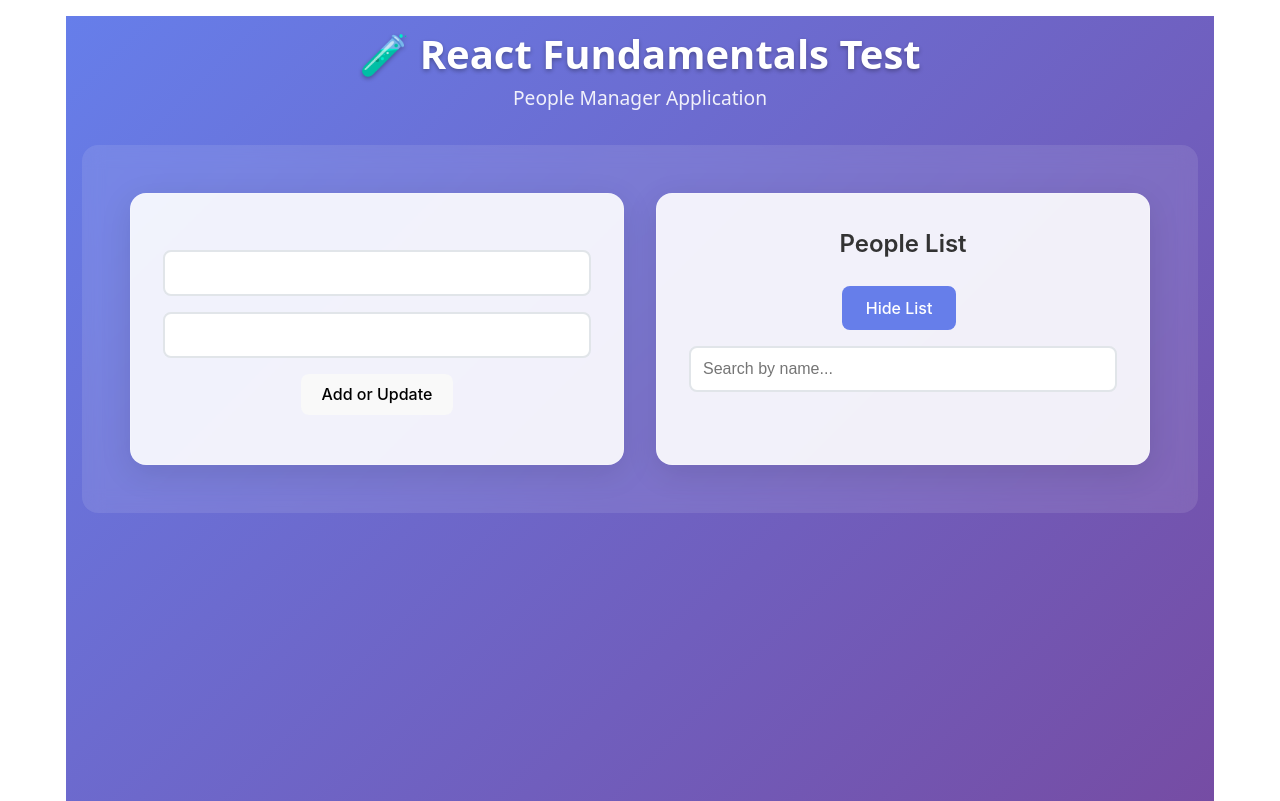
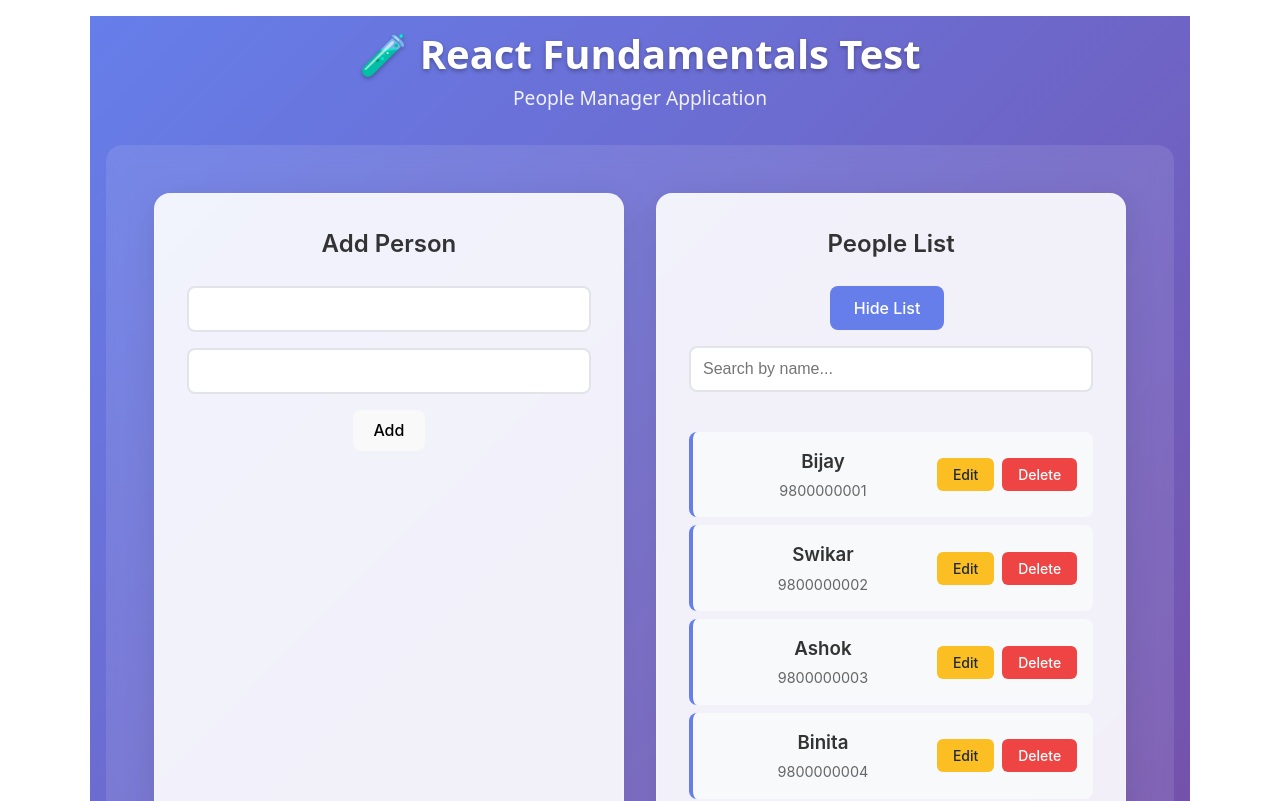
Before and after one commit to TEJ-Fellowship/react-test-first, a React (Vite) app: page / in a window 1280 px wide. Shown: the top 801 px of the page. Built offline with nearby package versions, Linux system fonts and the light colour scheme.

Commit message:
completed

```diff
--- a/src/PeopleManager.jsx
+++ b/src/PeopleManager.jsx
@@ -1,72 +1,101 @@
-import { useState, useEffect } from 'react';
-import peopleData from './data.json';
-import styles from './PeopleManager.module.css';
+import { useState, useEffect } from "react";
+import peopleData from "./data.json";
+import styles from "./PeopleManager.module.css";
 
 function PeopleManager() {
   // State for people list
   const [people, setPeople] = useState([]);
 
   // State for form inputs
-  const [name, setName] = useState('');
-  const [phone, setPhone] = useState('');
+  const [name, setName] = useState("");
+  const [phone, setPhone] = useState("");
 
   // State for editing
   const [editingId, setEditingId] = useState(null);
 
   // State for search
-  const [searchTerm, setSearchTerm] = useState('');
+  const [searchTerm, setSearchTerm] = useState("");
 
   // State for show/hide list
   const [showList, setShowList] = useState(true);
-
 
   // Load initial data
   useEffect(() => {
     setPeople(peopleData);
   }, []);
 
-  // TODO: Implement search filtering
-  // const filteredPeople = people.filter(person =>
-  //   some code here...
-  // );
+  // Filter people based on search term (computed value)
+  const filteredPeople = people.filter((person) =>
+    person.name.toLowerCase().includes(searchTerm.toLowerCase())
+  );
+
+  function handleChange(e) {
+    setSearchTerm(e.target.value);
+
+  }
 
   // Handle form submission (Add or Update)
   const handleSubmit = () => {
-    // if (!name.trim() || !phone.trim()) {
-    //   alert('Please fill in both name and phone fields');
-    //   return;
-    // }
+    if (!name.trim() || !phone.trim()) {
+      alert("Please fill in both name and phone fields");
+      return;
+    }
 
     if (editingId) {
       // TODO: Update existing person
       // code here...
+      let newPeople = people.map((person) => {
+        if (person.id === editingId) {
+          person.name = name;
+          person.phone = phone;
+          return person;
+        } else {
+          return person;
+        }
+      });
+      setEditingId(null);
+
+      setPeople(newPeople);
     } else {
       // TODO: Add new person
       // code here...
+      let idd = people.length + 1;
+      let obj = { id: idd, name: name, phone: phone };
+
+      setPeople([...people, obj]);
+      console.log([...people, obj]);
     }
 
     // Clear form
-    setName('');
-    setPhone('');
+    setName("");
+    setPhone("");
   };
 
   // Handle edit button click
   const handleEdit = (person) => {
     // TODO: Handle edit button click
     // code here...
+    setName(person.name);
+    setPhone(person.phone);
+    setEditingId(person.id);
   };
 
   // Handle delete button click
   const handleDelete = (id) => {
     // TODO: Handle delete button click
     // code here...
-
+    console.log(id);
+    let newPeople = people.filter((pep) => pep.id !== id);
+    setPeople(newPeople);
   };
 
   // Handle cancel edit
   const handleCancelEdit = () => {
     // TODO: Handle cancel edit
     // code here...
+    setEditingId(null);
+    setName("");
+    setPhone("");
   };
 
   return (
@@ -75,27 +104,39 @@ function PeopleManager() {
       <div className={styles.leftPanel}>
         <h2 className={styles.title}>
           {/* TODO: Add title here : "Add/Edit Person" */}
+          {editingId ? "Edit" : "Add"} Person
         </h2>
 
         <input
           className={styles.input}
+          value={name}
+          onChange={(e) => {
+            setName(e.target.value);
+          }}
           // code here... to add name input
         />
 
         <input
           className={styles.input}
+          value={phone}
+          onChange={(e) => {
+            setPhone(e.target.value);
+          }}
+
           // code here... to add phone input
         />
 
         <button
+          onClick={handleSubmit}
           // code here... to add add/update button
         >
-         Add or Update
+          {editingId ? "Update" : "Add"}
         </button>
 
         {editingId && (
           <button
             className={styles.button}
+            onClick={handleCancelEdit}
             // code here... to add cancel button
           >
             Cancel
@@ -111,19 +152,23 @@ function PeopleManager() {
         <button
           className={styles.toggleButton}
           // code here... to add show/hide toggle button
+          onClick={() => {
+            setShowList(!showList);
+          }}
         >
-           {showList ? 'Hide List' : 'Show List'}
+          {showList ? "Hide List" : "Show List"}
         </button>
 
         {/* TODO: Implement Search Input */}
         <div className={styles.searchContainer}>
           <input
             type="text"
+            value={searchTerm}
             className={styles.searchInput}
             placeholder="Search by name..."
+            onChange={handleChange}
             // code here... to add search input
           />
-
         </div>
 
         {/* People List */}
@@ -138,6 +183,38 @@ function PeopleManager() {
               4. Add Edit and Delete buttons for each person
               5. Use the provided CSS classes for styling (personItem, personInfo, personName, personPhone, personActions, editButton, deleteButton)
             */}
+            {filteredPeople.length === 0 ? (
+              <div className={styles.noResults}>No people found</div>
+            ) : (
+              filteredPeople.map((pe) => {
+                return (
+                  <li key={pe.id} className={styles.personItem}>
+                    <div className={styles.personInfo}>
+                      <h3 className={styles.personName}>{pe.name}</h3>
+                      <p className={styles.personPhone}>{pe.phone}</p>
+                    </div>
+                    <div className={styles.personActions}>
+                      <button
+                        onClick={() => {
+                          handleEdit(pe);
+                        }}
+                        className={styles.editButton}
+                      >
+                        Edit
+                      </button>
+                      <button
+                        onClick={() => {
+                          handleDelete(pe.id);
+                        }}
+                        className={styles.deleteButton}
+                      >
+                        Delete
+                      </button>
+                    </div>
+                  </li>
+                );
+              })
+            )}
           </ul>
         )}
       </div>
```
Lines whose indentation alone changed are shown as unchanged.
